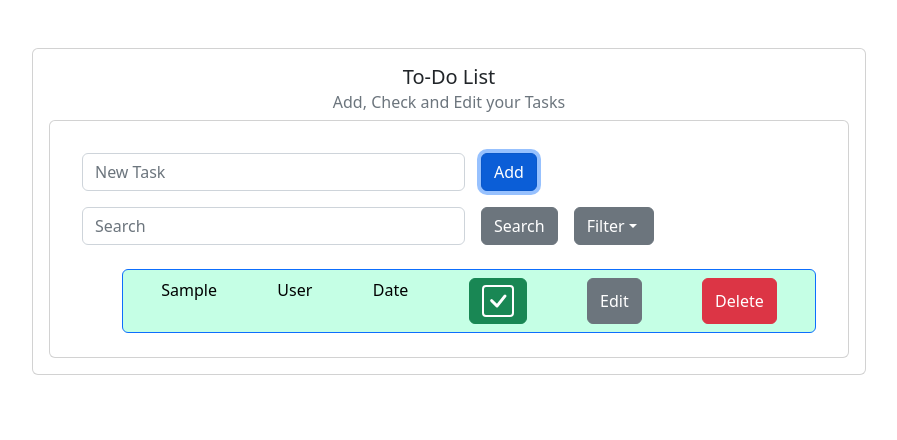
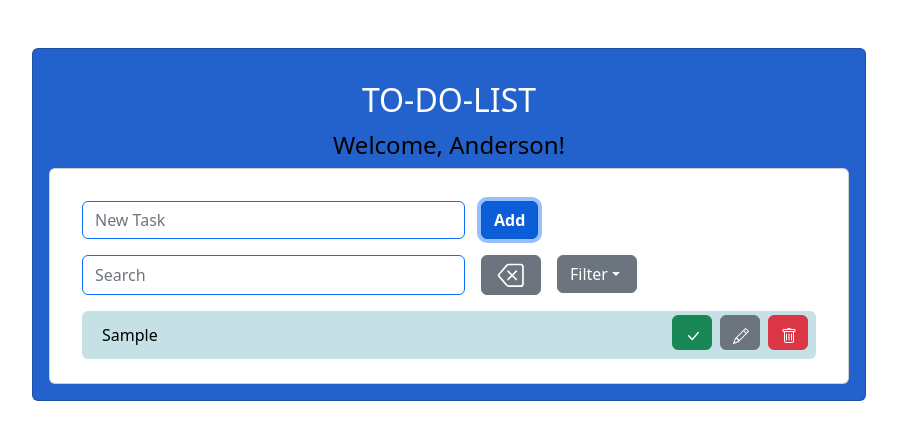
Before and after one commit to andyrodrigo/To-Do_List, an Angular app: page / in a window 1280 px wide. Both pictures are taken after typing "Sample" into the empty fields and a click on the button "Add". Shown: the top 440 px of the page, without its empty margins (191-1088 px from the left). Built offline with nearby package versions, Linux system fonts and the light colour scheme.

Commit message:
Buttons Icons, update check and color layout

```diff
--- a/src/app/src/app/components/home/home.component.html
+++ b/src/app/src/app/components/home/home.component.html
@@ -1,11 +1,11 @@
 
-<main class="d-flex justify-content-center my-5">
-  <div class="card ">
+<main class="d-flex justify-content-center my-5" >
+  <div class="card text-white" style="background-color: rgb(35,98,204)">
 
     <div class="card-body d-flex flex-column align-items-center">
 
-      <h5 class="card-title">To-Do List</h5>
-      <h6 class="card-subtitle mb-2 text-muted">Add, Check and Edit your Tasks</h6>
+      <h2 class="card-title my-3">TO-DO-LIST</h2>
+      <h4 class="card-subtitle mb-2 text-black">Welcome, Anderson!</h4>
 
       <app-item-list></app-item-list>
 
--- a/src/app/src/app/components/item-list/item-list.component.html
+++ b/src/app/src/app/components/item-list/item-list.component.html
@@ -2,14 +2,19 @@
 
     <div class="card-body">
 
-        <div class="d-flex flex-row my-3">
-            <input #taskInput (keyup.enter)="addTask( taskInput.value ); taskInput.value='' " type="text" class="form-control w-50 mx-3 " placeholder="New Task" aria-label="New Task" aria-describedby="basic-addon1">
-            <button (click)="addTask( taskInput.value ); taskInput.value='' " class="btn btn-primary">Add</button>
+        <div class="d-flex flex-row my-3 ">
+            <input #taskInput (keyup.enter)="addTask( taskInput.value ); taskInput.value='' " type="text" class="form-control w-50 mx-3 border border-primary" placeholder="New Task" aria-label="New Task" aria-describedby="basic-addon1">
+            <button (click)="addTask( taskInput.value ); taskInput.value='' " class="btn btn-primary"><strong>Add</strong> </button>
         </div>
 
         <div class="d-flex flex-row my-3">
-            <input type="text" class="form-control w-50 mx-3 " placeholder="Search" aria-label="Search" aria-describedby="basic-addon1">
-            <button class="btn btn-secondary ">Search</button>
+            <input type="text" class="form-control w-50 mx-3 border border-primary" placeholder="Search" aria-label="Search" aria-describedby="basic-addon1">
+            <button class="btn btn-secondary" style="width: 60px; height: 40px">
+              <svg xmlns="http://www.w3.org/2000/svg" width="30" height="30" fill="white" class="bi bi-backspace" viewBox="0 0 16 18">
+                <path d="M5.83 5.146a.5.5 0 0 0 0 .708L7.975 8l-2.147 2.146a.5.5 0 0 0 .707.708l2.147-2.147 2.146 2.147a.5.5 0 0 0 .707-.708L9.39 8l2.146-2.146a.5.5 0 0 0-.707-.708L8.683 7.293 6.536 5.146a.5.5 0 0 0-.707 0z"/>
+                <path d="M13.683 1a2 2 0 0 1 2 2v10a2 2 0 0 1-2 2h-7.08a2 2 0 0 1-1.519-.698L.241 8.65a1 1 0 0 1 0-1.302L5.084 1.7A2 2 0 0 1 6.603 1h7.08zm-7.08 1a1 1 0 0 0-.76.35L1 8l4.844 5.65a1 1 0 0 0 .759.35h7.08a1 1 0 0 0 1-1V3a1 1 0 0 0-1-1h-7.08z"/>
+              </svg>
+            </button>
             <div class="dropdown">
                 <button  class="btn btn-secondary dropdown-toggle mx-3" type="button" id="dropdownMenuButton" data-toggle="dropdown" aria-haspopup="true" aria-expanded="false">
                   Filter
@@ -22,12 +27,9 @@
               </div>
         </div>
 
-        <ul class="list-group list-group-flush" *ngFor="let task of tasks">
-            <li class="list-group-item">
-                <app-item [task]="task" (remove)="removeTask($event)"></app-item>
-            </li>
-        </ul>
-
+        <div class="mx-3" *ngFor="let task of tasks">
+          <app-item [task]="task" (remove)="removeTask($event)" (edit)="editTask($event)"></app-item>
+        </div>
 
     </div>
 
--- a/src/app/src/app/components/item-list/item-list.component.ts
+++ b/src/app/src/app/components/item-list/item-list.component.ts
@@ -13,13 +13,13 @@ export class ItemListComponent implements OnInit {
   constructor() { }
 
   ngOnInit(): void {
-    //let itens: any = localStorage.getItem('todos');
-    //let tasks = JSON.parse( tasks )
-    //if(!tasks){
-      //this.tasks = [{id: 1, title: "task", done: false }];
-    //}else{
-     // this.tasks = tasks;
-    //}
+    let itens: any = localStorage.getItem('tasks');
+    let oldTasks = JSON.parse( itens )
+    if(!oldTasks){
+      this.tasks = [];
+    }else{
+      this.tasks = oldTasks;
+    }
   }
 
   //Functions:
@@ -31,9 +31,7 @@ export class ItemListComponent implements OnInit {
       title: title,
       done: false
     })
-    console.log( this.tasks )
-    //localStorage.setItem('tasks', JSON.stringify(this.tasks) )
-
+    localStorage.setItem('tasks', JSON.stringify(this.tasks) )
   }
 
   removeTask(task: any){
@@ -42,4 +40,15 @@ export class ItemListComponent implements OnInit {
     localStorage.setItem('tasks', JSON.stringify(this.tasks) )
   }
 
+  editTask(task: any){
+    let index = this.tasks.indexOf(task);
+    this.tasks[index].done = true
+    localStorage.setItem('tasks', JSON.stringify(this.tasks) )
+
+    //let index = this.tasks.indexOf(task);
+    //Pinçar a task dentro de tasks e mudar seu done de false para true
+    //this.tasks.filter(task, index,)   //( (task) => task.done = true);
+    //localStorage.setItem('tasks', JSON.stringify(this.tasks.filter(task, index) ) )
+  }
+
 }
--- a/src/app/src/app/components/item/item.component.html
+++ b/src/app/src/app/components/item/item.component.html
@@ -1,16 +1,23 @@
-<div class="d-flex flex-row justify-content-around text-black p-2 border border-primary rounded "
-    style="background-color: rgb(197,255,229)">
-    <p [ngStyle]=" { textDecoration: done ? 'line-through' : 'none'}">
-        {{ task.title }}
-    </p>
-    <p>User</p>
-    <p>Date</p>
-    <button (click)="markAsDone()" class="btn btn-success">
-        <svg xmlns="http://www.w3.org/2000/svg" width="32" height="32" fill="white" class="bi bi-check-square" viewBox="0 0 16 16">
-            <path d="M14 1a1 1 0 0 1 1 1v12a1 1 0 0 1-1 1H2a1 1 0 0 1-1-1V2a1 1 0 0 1 1-1h12zM2 0a2 2 0 0 0-2 2v12a2 2 0 0 0 2 2h12a2 2 0 0 0 2-2V2a2 2 0 0 0-2-2H2z"/>
-            <path d="M10.97 4.97a.75.75 0 0 1 1.071 1.05l-3.992 4.99a.75.75 0 0 1-1.08.02L4.324 8.384a.75.75 0 1 1 1.06-1.06l2.094 2.093 3.473-4.425a.235.235 0 0 1 .02-.022z"/>
-          </svg>
-    </button>
-    <button class="btn btn-secondary">Edit</button>
-    <button (click)="removeTask()" class="btn btn-danger">Delete</button>
+<div class="d-flex flex-row justify-content-between text-black p-1 my-2 rounded " style="background-color: rgb(197,225,229)">
+    <div >
+        <p class="d-flex align-items-center h-100 mx-3" [ngStyle]=" { textDecoration: done ? 'line-through' : 'none'}">{{ task.title }}</p>
+    </div>
+    <div class="d-flex flex-row">
+        <button (click)="markAsDone()" class="btn btn-success mx-1" style="width: 40px; height: 35px">
+            <svg xmlns="http://www.w3.org/2000/svg" width="16" height="16" fill="currentColor" class="bi bi-check-lg" viewBox="0 0 16 16">
+                <path d="M12.736 3.97a.733.733 0 0 1 1.047 0c.286.289.29.756.01 1.05L7.88 12.01a.733.733 0 0 1-1.065.02L3.217 8.384a.757.757 0 0 1 0-1.06.733.733 0 0 1 1.047 0l3.052 3.093 5.4-6.425a.247.247 0 0 1 .02-.022Z"/>
+              </svg>
+        </button>
+        <button class="btn btn-secondary mx-1" style="width: 40px; height: 35px">
+            <svg xmlns="http://www.w3.org/2000/svg" width="16" height="16" fill="currentColor" class="bi bi-pencil" viewBox="0 0 16 16">
+            <path d="M12.146.146a.5.5 0 0 1 .708 0l3 3a.5.5 0 0 1 0 .708l-10 10a.5.5 0 0 1-.168.11l-5 2a.5.5 0 0 1-.65-.65l2-5a.5.5 0 0 1 .11-.168l10-10zM11.207 2.5 13.5 4.793 14.793 3.5 12.5 1.207 11.207 2.5zm1.586 3L10.5 3.207 4 9.707V10h.5a.5.5 0 0 1 .5.5v.5h.5a.5.5 0 0 1 .5.5v.5h.293l6.5-6.5zm-9.761 5.175-.106.106-1.528 3.821 3.821-1.528.106-.106A.5.5 0 0 1 5 12.5V12h-.5a.5.5 0 0 1-.5-.5V11h-.5a.5.5 0 0 1-.468-.325z"/>
+          </svg></button>
+        <button (click)="removeTask()" class="btn btn-danger mx-1" style="width: 40px; height: 35px">
+            <svg xmlns="http://www.w3.org/2000/svg" width="16" height="16" fill="currentColor" class="bi bi-trash" viewBox="0 0 16 16">
+                <path d="M5.5 5.5A.5.5 0 0 1 6 6v6a.5.5 0 0 1-1 0V6a.5.5 0 0 1 .5-.5zm2.5 0a.5.5 0 0 1 .5.5v6a.5.5 0 0 1-1 0V6a.5.5 0 0 1 .5-.5zm3 .5a.5.5 0 0 0-1 0v6a.5.5 0 0 0 1 0V6z"/>
+                <path fill-rule="evenodd" d="M14.5 3a1 1 0 0 1-1 1H13v9a2 2 0 0 1-2 2H5a2 2 0 0 1-2-2V4h-.5a1 1 0 0 1-1-1V2a1 1 0 0 1 1-1H6a1 1 0 0 1 1-1h2a1 1 0 0 1 1 1h3.5a1 1 0 0 1 1 1v1zM4.118 4 4 4.059V13a1 1 0 0 0 1 1h6a1 1 0 0 0 1-1V4.059L11.882 4H4.118zM2.5 3V2h11v1h-11z"/>
+              </svg>
+        </button>
+    </div>
+
 </div>
--- a/src/app/src/app/components/item/item.component.ts
+++ b/src/app/src/app/components/item/item.component.ts
@@ -6,6 +6,7 @@ import { ItemToDo } from '../../interfaces/item-to-do';
   templateUrl: './item.component.html',
   styleUrls: ['./item.component.css']
 })
+
 export class ItemComponent implements OnInit {
   //From the Parent
   @Input() task: ItemToDo= {
@@ -15,6 +16,7 @@ export class ItemComponent implements OnInit {
   }
   //To the Parent
   @Output() remove: EventEmitter<any> = new EventEmitter;
+  @Output() edit: EventEmitter<any> = new EventEmitter;
 
   done = false;
 
@@ -31,6 +33,7 @@ export class ItemComponent implements OnInit {
 
   markAsDone():void{
     this.done = true;
+    this.edit.emit(this.task)
   }
 
 }
```
